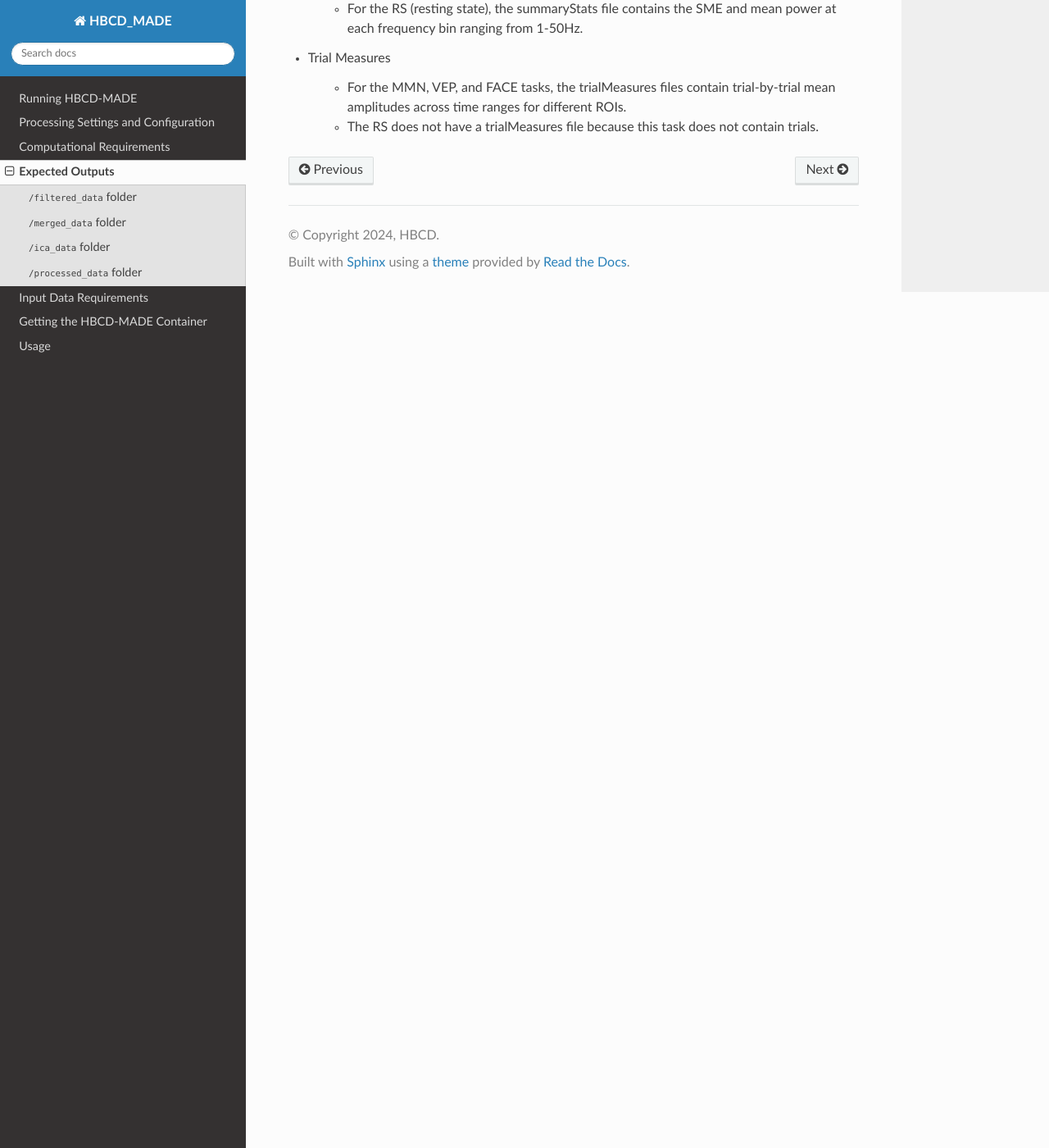
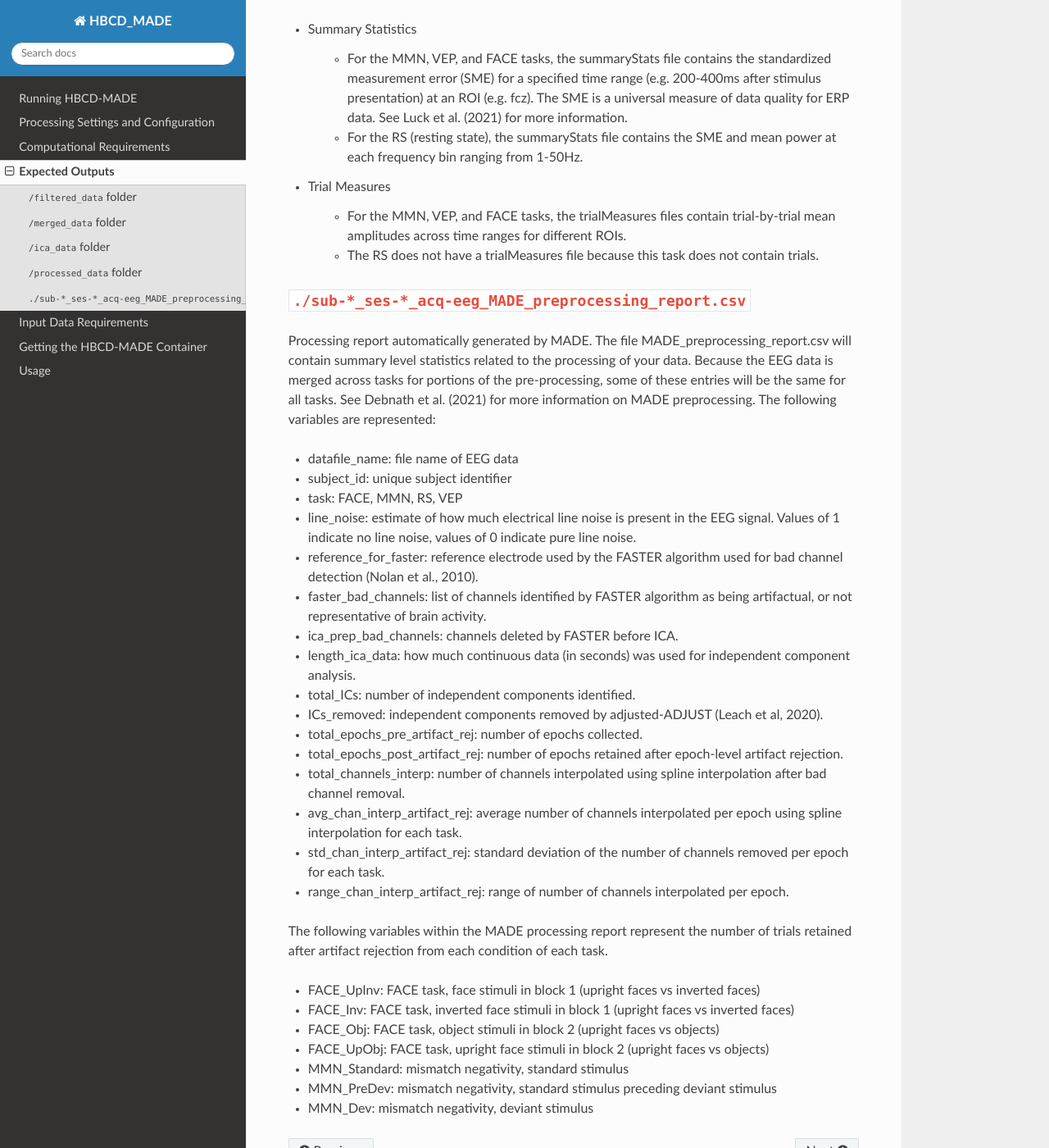
Before and after one commit to DCAN-Labs/HBCD-MADE, a Sphinx documentation site: the page built from docs/source/expected_outputs.rst, in a window 1280 px wide and 1400 px high, scrolled down 3224 px. Shown: the whole window at 82% size. Built offline with Sphinx 7.4.7 and the Read the Docs theme 2.0.0, drawn with Linux system fonts in a browser that asks for light colours; some of the changed text lies outside the part shown.

Commit message:
Update expected_outputs.rst

```diff
--- a/docs/source/expected_outputs.rst
+++ b/docs/source/expected_outputs.rst
@@ -1,7 +1,8 @@
 Expected Outputs
 ================
 
-The output structure of HBCD-MADE will mimic the input BIDS structure. If you have some EEG file that is found under ``/bids_dir/sub-1/ses-1/eeg/``, then the output of HBCD-MADE will fall under ``output_dir/sub-1/ses-1/eeg/``. The following output folders and files are created throughout processing within each subject’s output directory:
+The output structure of HBCD-MADE will mimic the input BIDS structure. If you have some EEG file that is found under ``/bids_dir/sub-1/ses-1/eeg/``, then the output of HBCD-MADE will fall under ``output_dir/sub-1/ses-1/eeg/``. The output of HBCD-MADE will primarily be found in *.set EEGLAB formatted data structures. Different stages of data processing will be saved, but the final data elements to be used for subsequent analyses will be found under the ‘processed_data’ folder. If you load an EEG file, from the processed_data folder, it’s ‘data’ field will have dimensions <num_electrodes, num_samples, num_epochs>, with the epochs placed around the events specified in the json file. The .set/.fdt files saved by HBCD-MADE can be loaded back into Matlab with EEGLAB’s pop_loadset function, or loaded in python using MNE.
+ The following output folders and files are created throughout processing within each subject’s output directory:
 
 - ``./filtered_data``
 - ``./merged_data``
@@ -48,9 +49,9 @@ These files are saved later in processing. After data are merged into one file,
 
 - Run through FASTER algorithm for bad channel detection
 - ICA preparation:
-* Dataset copied and 1Hz high-pass applied to the copy
-* Broken into 1-s epochs for epoch-level rejection
-* Bad channels rejected
+	* Dataset copied and 1Hz high-pass applied to the copy
+	* Broken into 1-s epochs for epoch-level rejection
+	* Bad channels rejected
 - ICA
 - Run through adjustedADJUST to identify artifacted ICs- see Leach et al (2021) for details (wip add citation)
 
@@ -58,6 +59,7 @@ These files are saved later in processing. After data are merged into one file,
 **Contents**
 
 The ./ica_data folder contains the following:
+
 - ``./sub-*_ses-*_adjust_report``: describes how each independent component was labeled by the adjusted-ADJUST algorithm.
 - ``./sub-*_ses-*_ica_data.fdt``: EEG data with ICA weights
 - ``./sub-*_ses-*_ica_data.set``: corresponding .set file to the .fdt
@@ -136,8 +138,37 @@ For each task, two .csv files are automatically produced by MADE: a summary stat
 	* The RS does not have a trialMeasures file because this task does not contain trials.
 
 
+``./sub-*_ses-*_acq-eeg_MADE_preprocessing_report.csv``
+-------------------------
 
+Processing report automatically generated by MADE. The file MADE_preprocessing_report.csv will contain summary level statistics related to the processing of your data. Because the EEG data is merged across tasks for portions of the pre-processing, some of these entries will be the same for all tasks. See Debnath et al. (2021) for more information on MADE preprocessing. The following variables are represented:
 
+- datafile_name: file name of EEG data
+- subject_id: unique subject identifier
+- task: FACE, MMN, RS, VEP
+- line_noise: estimate of how much electrical line noise is present in the EEG signal. Values of 1 indicate no line noise, values of 0 indicate pure line noise.
+- reference_for_faster: reference electrode used by the FASTER algorithm used for bad channel detection (Nolan et al., 2010).
+- faster_bad_channels: list of channels identified by FASTER algorithm as being artifactual, or not representative of brain activity.
+- ica_prep_bad_channels: channels deleted by FASTER before ICA.
+- length_ica_data: how much continuous data (in seconds) was used for independent component analysis.
+- total_ICs: number of independent components identified.
+- ICs_removed: independent components removed by adjusted-ADJUST (Leach et al, 2020).
+- total_epochs_pre_artifact_rej: number of epochs collected.
+- total_epochs_post_artifact_rej: number of epochs retained after epoch-level artifact rejection.
+- total_channels_interp: number of channels interpolated using spline interpolation after bad channel removal.
+- avg_chan_interp_artifact_rej: average number of channels interpolated per epoch using spline interpolation for each task.
+- std_chan_interp_artifact_rej: standard deviation of the number of channels removed per epoch for each task.
+- range_chan_interp_artifact_rej: range of number of channels interpolated per epoch.
+
+The following variables within the MADE processing report represent the number of trials retained after artifact rejection from each condition of each task.
+
+- FACE_UpInv: FACE task, face stimuli in block 1 (upright faces vs inverted faces)
+- FACE_Inv: FACE task, inverted face stimuli in block 1 (upright faces vs inverted faces)
+- FACE_Obj: FACE task, object stimuli in block 2 (upright faces vs objects)
+- FACE_UpObj: FACE task, upright face stimuli in block 2 (upright faces vs objects)
+- MMN_Standard: mismatch negativity, standard stimulus
+- MMN_PreDev: mismatch negativity, standard stimulus preceding deviant stimulus
+- MMN_Dev: mismatch negativity, deviant stimulus
 
 .. toctree::
    :maxdepth: 2
```
